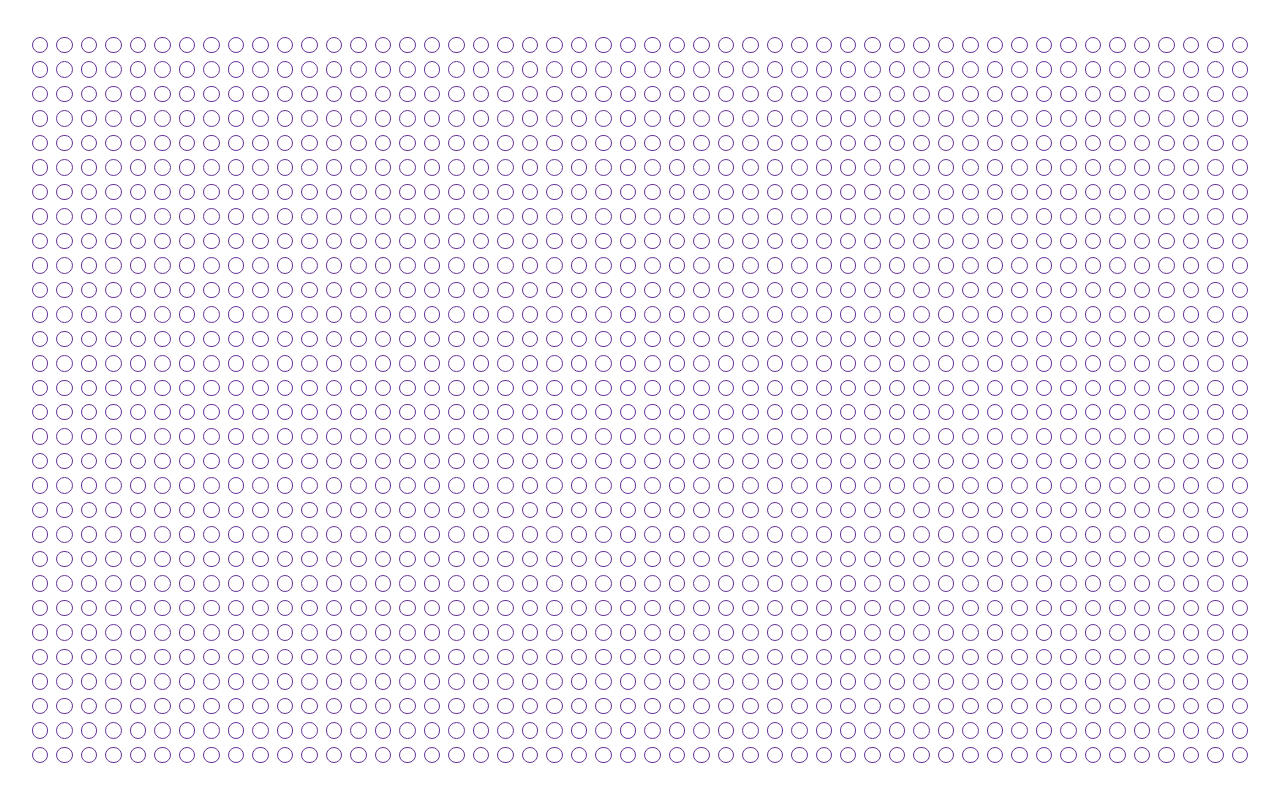
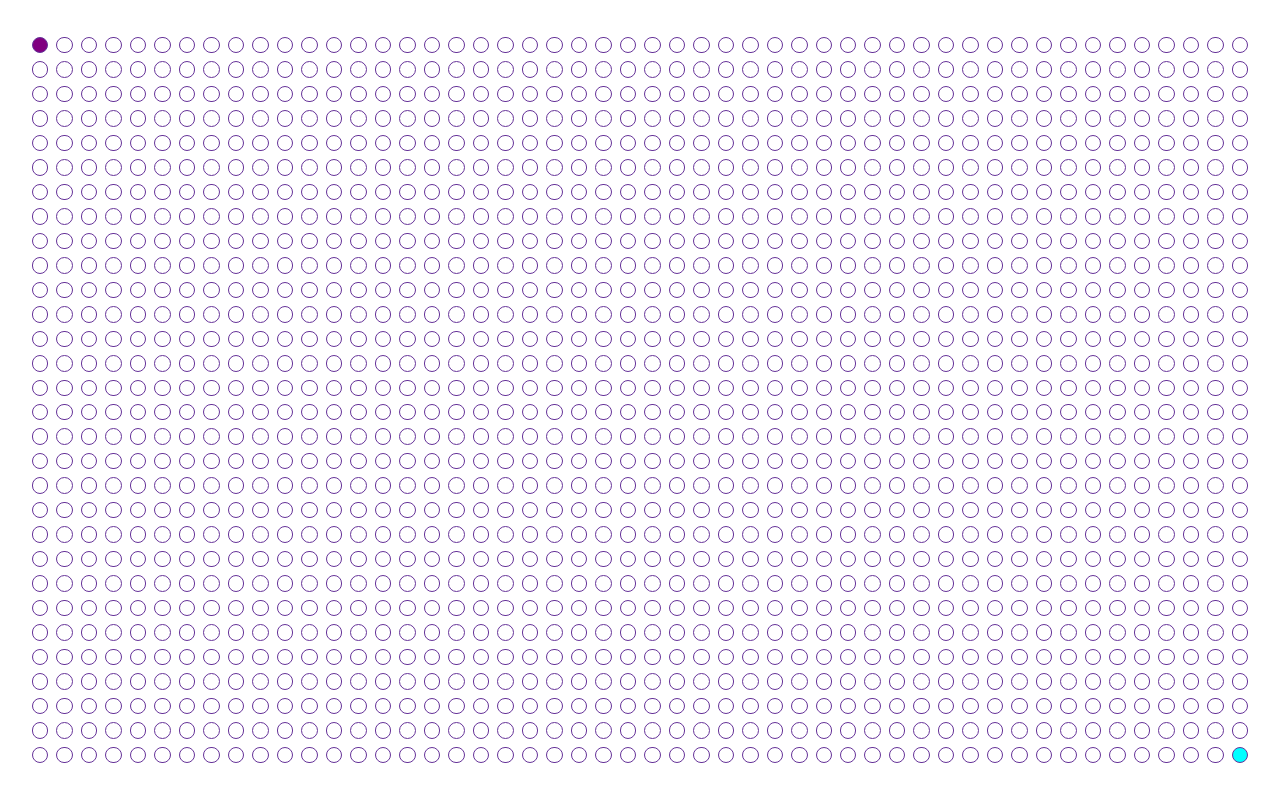
Before and after one commit to jay-bien/react-maze-pathfinder, a Preact app: page / in a window 1280 px wide. Built offline with nearby package versions, Linux system fonts and the light colour scheme.

Commit message:
setup grid and start and end classes / styles

```diff
--- a/src/app.tsx
+++ b/src/app.tsx
@@ -21,11 +21,17 @@ export function App() {
 
   useEffect(()=>{
     const initGrid = new Array(30).fill(null).map( el => { return el = new Array(50).fill( Status.empty ) })
+    initGrid[0][0] = Status.start;
+    initGrid[ initGrid.length - 1][ initGrid[0].length - 1 ] = Status.end;
     setGrid( initGrid );
+
     return ()=>{}
   },[])
   return (
     <>
+    <div className={'header'}>
+
+    </div>
     <div className='grid'>
             {
         grid?.map( (row, rowIndex) => {
@@ -33,7 +39,12 @@ export function App() {
             <div className={'row'}>
               {
               row.map( (el, colIndex) =>
-                <Node blocked={ el === Status.blocked ? true:false} onBoxClick={blockBox} r={rowIndex} c={colIndex}/>)
+                <Node
+                  blocked={ el === Status.blocked ? true:false}
+                  onBoxClick={blockBox} r={rowIndex} c={colIndex}
+                  start={ el === Status.start ? true: false}
+                  end={ el === Status.end ? true: false }
+                  />)
               }
             </div>
           )
@@ -49,5 +60,7 @@ export function App() {
 
 enum Status {
   empty = 0,
+  start=1,
+  end=5,
   blocked = 2,
 }
--- a/src/components/node.css
+++ b/src/components/node.css
@@ -15,7 +15,12 @@
 .node.blocked{
     background-color: brown;
 }
-
+.node.start{
+    background-color: purple;
+}
+.node.end{
+    background-color: aqua;
+}
 .node.explored{
     background-color: green;
 }
--- a/src/components/node.tsx
+++ b/src/components/node.tsx
@@ -2,10 +2,19 @@ import React from 'react'
 import './node.css'
 
 
-const node = ({ blocked, onBoxClick, r, c }: NodeProps) => {
+const node = ({ blocked, onBoxClick, r, c, start, end }: NodeProps) => {
+
+  function generateClassnames(){
+    let classnames = `node `;
+    blocked ? classnames+= 'blocked ': null;
+    start ? classnames += 'start ': null;
+    end ? classnames += 'end ': null;
+
+    return classnames
+  }
   return (
     <div
-    className={`node ${blocked ? 'blocked':''}`}
+    className={generateClassnames()}
     onClick={ ()=> onBoxClick(r, c)}
     >
 
@@ -19,6 +28,8 @@ export default node;
 
 interface NodeProps {
     blocked: boolean,
+    start: boolean,
+    end: boolean,
     onBoxClick: clickHandler;
     r: number,
     c: number
```
